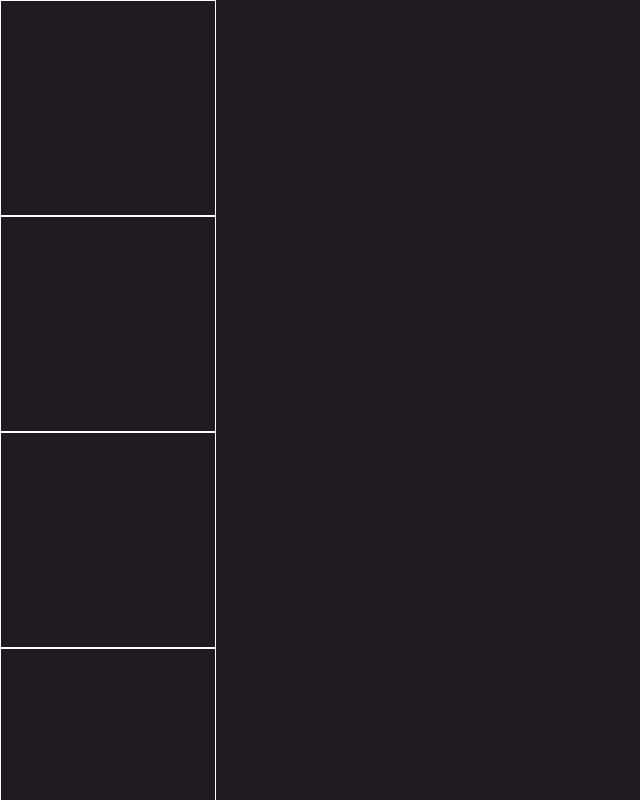
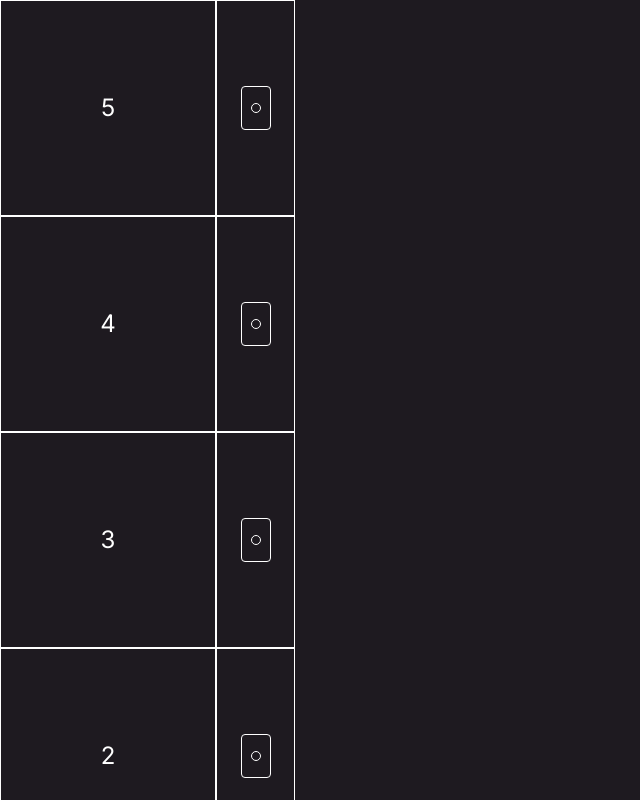
Before and after one commit to jumpeebunee/true-conf-task, a Vue app: page / in a window 1280 px wide. Shown: the top 800 px of the page, without its empty margins (0-640 px from the left). Built offline with nearby package versions, Linux system fonts and the light colour scheme.

Commit message:
feat: add buttons and fix styles

```diff
--- a/src/App.vue
+++ b/src/App.vue
@@ -4,10 +4,17 @@
       <MainElevator
         v-for="elevator in elevators"
         @changeStack="changeStack"
-        :key="elevator"
+        @changeCurrent="changeCurrent"
+        :current="current"
         :elevator="elevator"
         :floors="floors"
         :stack="stack"
+        :key="elevator"
+      />
+      <MainButtons
+        @pushToStack="pushToStack"
+        :stack="stack"
+        :floors="floors"
       />
     </div>
   </main>
@@ -15,6 +22,7 @@
 
 <script>
 import MainElevator from './components/MainElevator.vue';
+import MainButtons from './components/MainButtons.vue';
 
 export default {
   data() {
@@ -22,12 +30,20 @@ export default {
       elevators: 1,
       floors: 5,
       stack: [],
+      current: 1,
     }
   },
-  components: { MainElevator },
+  components: { MainElevator, MainButtons },
   methods: {
     changeStack() {
       this.stack.shift();
+    },
+    changeCurrent(val) {
+      this.current = val;
+    },
+    pushToStack(val) {
+      if (this.current === val || this.stack.includes(val)) return;
+      this.stack.push(val);
     }
   }
 }
@@ -45,4 +61,9 @@ export default {
     background-color: #1E1A20;
   }
 
+  .container  {
+    display: flex;
+  }
+
+
 </style>
--- /dev/null
+++ b/src/components/MainButtons.vue
@@ -0,0 +1,56 @@
+<template>
+  <ul class="btns__list">
+    <li v-for="floor in floors" :key="floor">
+      <button @click="pushToStack(floor)"><div class="btns__list-btn" :class="{'btns__list-btn active': stack.includes(floor)}"></div></button>
+    </li>
+  </ul>
+</template>
+
+<script>
+export default {
+  props: ['stack', 'floors'],
+  methods: {
+    pushToStack(val) {
+      this.$emit('pushToStack', val);
+    }
+  }
+}
+</script>
+
+<style lang="scss" scoped>
+  .btns__list {
+    display: flex;
+    flex-direction: column-reverse;
+
+    li {
+      display: flex;
+      align-items: center;
+      justify-content: center;
+      width: 79px;
+      height: 216px;
+      border: solid 1px #fff;
+    }
+
+    button {
+      display: flex;
+      align-items: center;
+      justify-content: center;
+      width: 30px;
+      height: 44px;
+      background: transparent;
+      border: solid 1px #fff;
+      border-radius: 4px;
+    }
+
+    .btns__list-btn {
+      width: 10px;
+      height: 10px;
+      border-radius: 50%;
+      border: solid 1px #fff;
+    }
+    .active {
+      background-color: #EE4F4F;
+    }
+
+  }
+</style>
--- a/src/components/MainElevator.vue
+++ b/src/components/MainElevator.vue
@@ -1,15 +1,15 @@
 <template>
     <div class="shaft">
-        <li v-for="floor in floors" :key="floor" class="floor"></li>
+        <li v-for="floor in floors" :key="floor" class="floor">{{floor}}</li>
         <div
             :style="{'bottom': `${(current - 1)* 216}px`,
             'transition-duration': `${time.toString()[0]}s`}"
             :class="{'elevator elevator-animation': isDoors, 'elevator': !isDoors}"
         >
           <div class="floor__panel">
-            <div v-show="isRun" class="floor__panel-content">
-              <div class="floor__icon floor__up" v-if="prev < current"></div>
-              <div class="floor__icon floor__down" v-else></div>
+            <div class="floor__panel-content">
+              <div class="floor__icon floor__up" v-if="prev < current && isRun"></div>
+              <div class="floor__icon floor__down" v-else-if="isRun"></div>
               <div class="current-floor">{{current}}</div>
             </div>
           </div>
@@ -21,14 +21,13 @@
 export default {
   data() {
     return {
-      current: 1,
       prev: 0,
       time: 3000,
       isDoors: false,
       isRun: false,
     }
   },
-  props: ['elevator', 'floors', 'stack'],
+  props: ['elevator', 'floors', 'stack', 'current'],
   methods: {
     startElevator() {
       this.prev = this.current;
@@ -38,7 +37,7 @@ export default {
       let t = setInterval(() => {
         this.isDoors = false;
         this.isRun = true;
-        this.current = this.stack[0];
+        this.$emit('changeCurrent', this.stack[0]);
         clearInterval(t);
 
         let nextFloorT = setInterval(() => {
@@ -67,17 +66,23 @@ export default {
 
   @keyframes blinker {
     50% {
-      opacity: 0;
+      background-color: black;
     }
   }
   .floor {
+    display: flex;
+    align-items: center;
+    justify-content: center;
     width: 216px;
     height: 216px;
     border: solid 1px #fff;
     list-style: none;
+    font-size: 24px;
   }
 
   .shaft {
+    display: flex;
+    flex-direction: column-reverse;
     position: relative;
   }
   .elevator {
```
